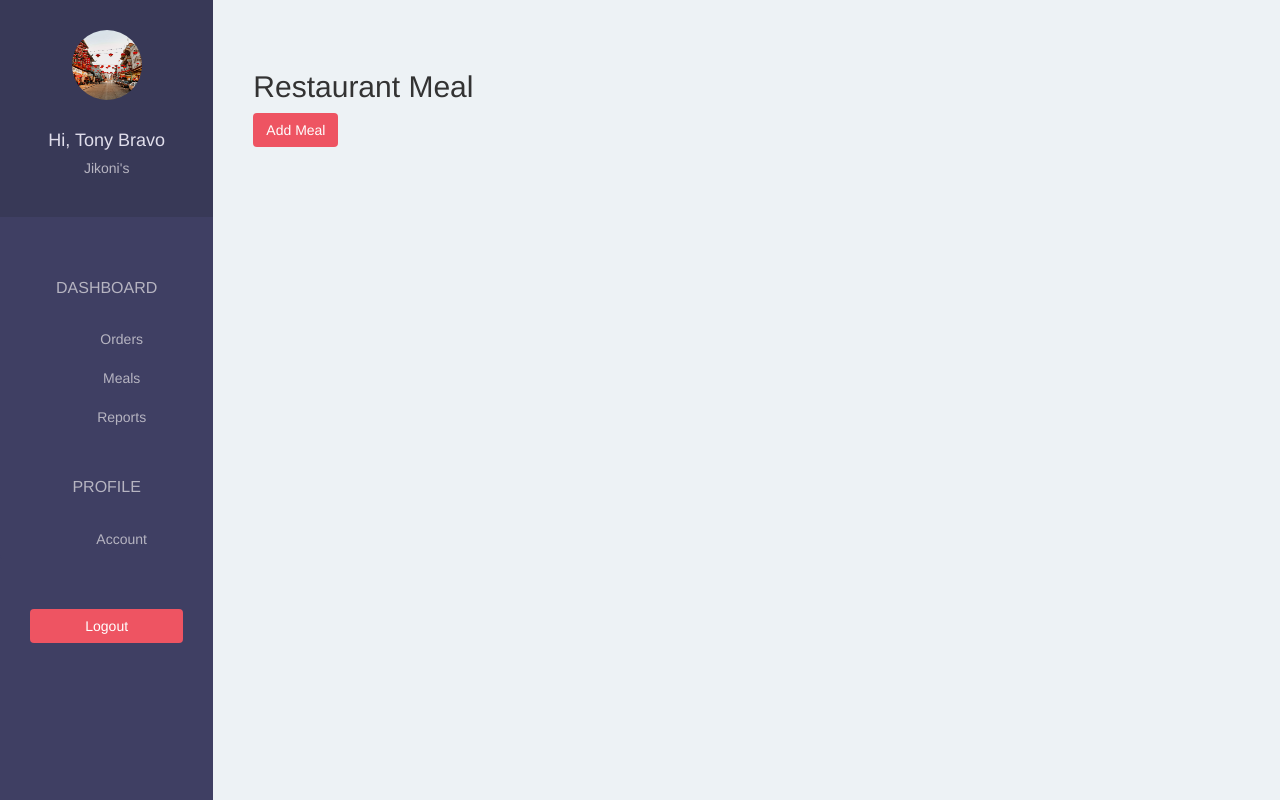
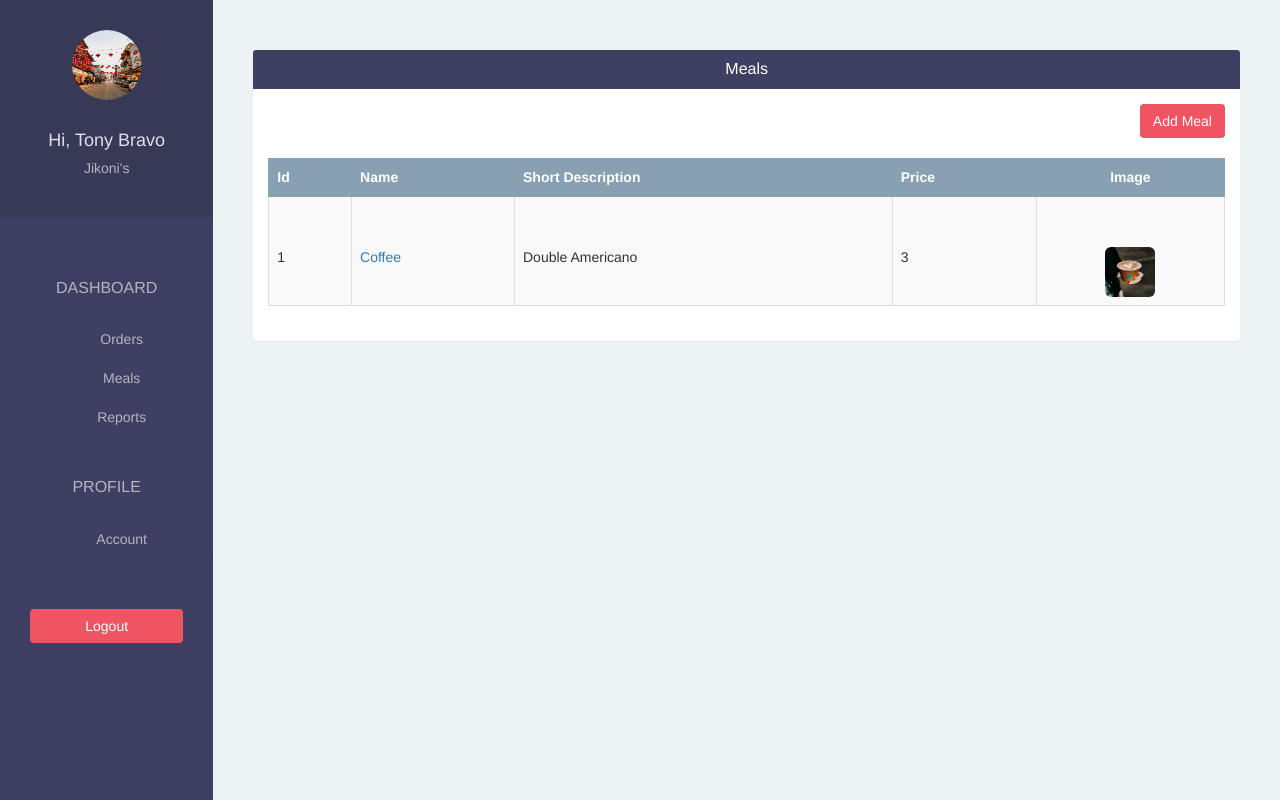
Before and after one commit to TonyKioko/UberEats, a Django app: page /restaurant/meal/ in a window 1280 px wide. Run offline with Django 3.2, Linux system fonts and the light colour scheme; a user stored in the database is signed in; data comes from the database, SQL or seed files in the repository; some libraries are stand-ins or nearby versions.

Commit message:
meals table created

```diff
--- a/ubereatsapp/static/css/styles.css
+++ b/ubereatsapp/static/css/styles.css
@@ -119,9 +119,13 @@ body {
   .table > thead > tr > th,
   .table > thead > tr > td {
     vertical-align: middle;
+    box-sizing: border-box;
   }
 
   .table,
   .table > thead > tr > th {
     border-color: #88A1B2;
   }
+  .table > tbody > tr > td {
+    padding-top:50px;
+  }
--- a/ubereatsapp/templates/restaurant/meal.html
+++ b/ubereatsapp/templates/restaurant/meal.html
@@ -1,8 +1,42 @@
-{% extends 'restaurant/base.html'%}
+{% extends 'restaurant/base.html' %}
 
 {% block page %}
+    <div class="panel">
+        <div class="panel-heading bg-blue">
+            <h4 class="panel-title text-center text-white">Meals</h4>
+        </div>
+        <div class="panel-body">
+            <div class="text-right">
+                <a href="{% url 'restaurant-add-meal' %}" class="btn btn-pink">Add Meal</a>
+                <br/>
+                <br/>
+            </div>
+            <table class="table table-bordered table-hover table-striped">
+                <thead>
+                    <tr class="bg-gray text-white">
+                        <th>Id</th>
+                        <th>Name</th>
+                        <th>Short Description</th>
+                        <th>Price</th>
+                        <th class="text-center">Image</th>
+                    </tr>
+                </thead>
+                <tbody>
+                    {% for meal in meals %}
+                    <tr>
+                        <td scope="row">{{ meal.id }}</td>
+                        <td><a href="#">{{ meal.name}}</a></td>
+                        <td>{{ meal.short_description }}</td>
+                        <td>{{ meal.price }}</td>
+                        <td class="text-center"><img class="img-rounded"
+                        src="{{ MEDIA_URL }}{{ meal.image }}" width="50" height="50"></td>
+                    </tr>
+                    {% endfor %}
+                </tbody>
+            </table>
+        </div>
+    </div>
 
-<h2>Restaurant Meal</h2>
- <a href="{% url 'restaurant-add-meal' %}" class="btn btn-pink">Add Meal</a>
 
-{% endblock %}
+
+{% endblock%}
--- a/ubereatsapp/views.py
+++ b/ubereatsapp/views.py
@@ -1,6 +1,8 @@
 from django.shortcuts import render,redirect
 from django.contrib.auth.decorators import login_required
 from ubereatsapp.forms import UserForm, RestaurantForm,UserFormForEdit,MealForm
+from ubereatsapp.models import Meal, Driver
+
 
 from django.contrib.auth import authenticate, login
 
@@ -63,9 +65,9 @@ def restaurant_account(request):
 
 @login_required(login_url='/restaurant/sign-in/')
 def restaurant_meal(request):
-    # meals = Meal.objects.filter(restaurant = request.user.restaurant).order_by("-id")
+    meals = Meal.objects.filter(restaurant = request.user.restaurant).order_by("-id")
     return render(request, 'restaurant/meal.html', {
-        # "meals": meals
+        "meals": meals
 
         })
 
```
